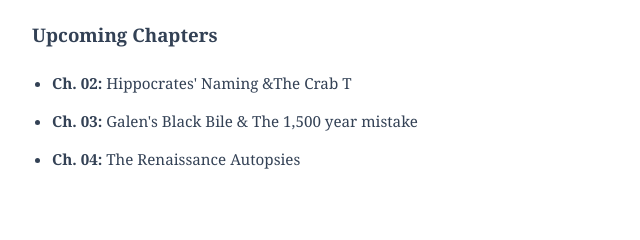
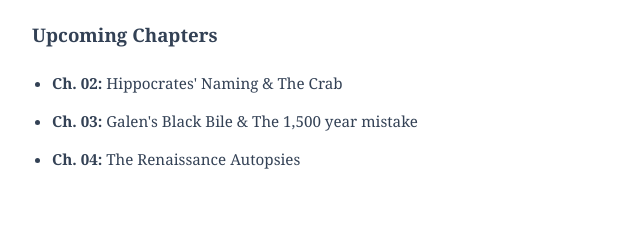
Before and after one commit to yashi232/history-of-oncology, a plain HTML site: page index.html in a window 1280 px wide. Shown: the part 1021-1261 px from the top of the page, 16-656 px from the left. Drawn offline with Linux system fonts and the light colour scheme.

Commit message:
Fix spacing in chapter title for index.html

```diff
--- a/index.html
+++ b/index.html
@@ -44,7 +44,7 @@
 
       <h3>Upcoming Chapters</h3>
       <ul>
-        <li><strong>Ch. 02:</strong> Hippocrates' Naming &amp;The Crab T</li>
+        <li><strong>Ch. 02:</strong> Hippocrates' Naming &amp; The Crab </li>
         <li><strong>Ch. 03:</strong> Galen's Black Bile &amp; The 1,500 year mistake</li>
         <li><strong>Ch. 04:</strong> The Renaissance Autopsies</li>
       </ul>
```
